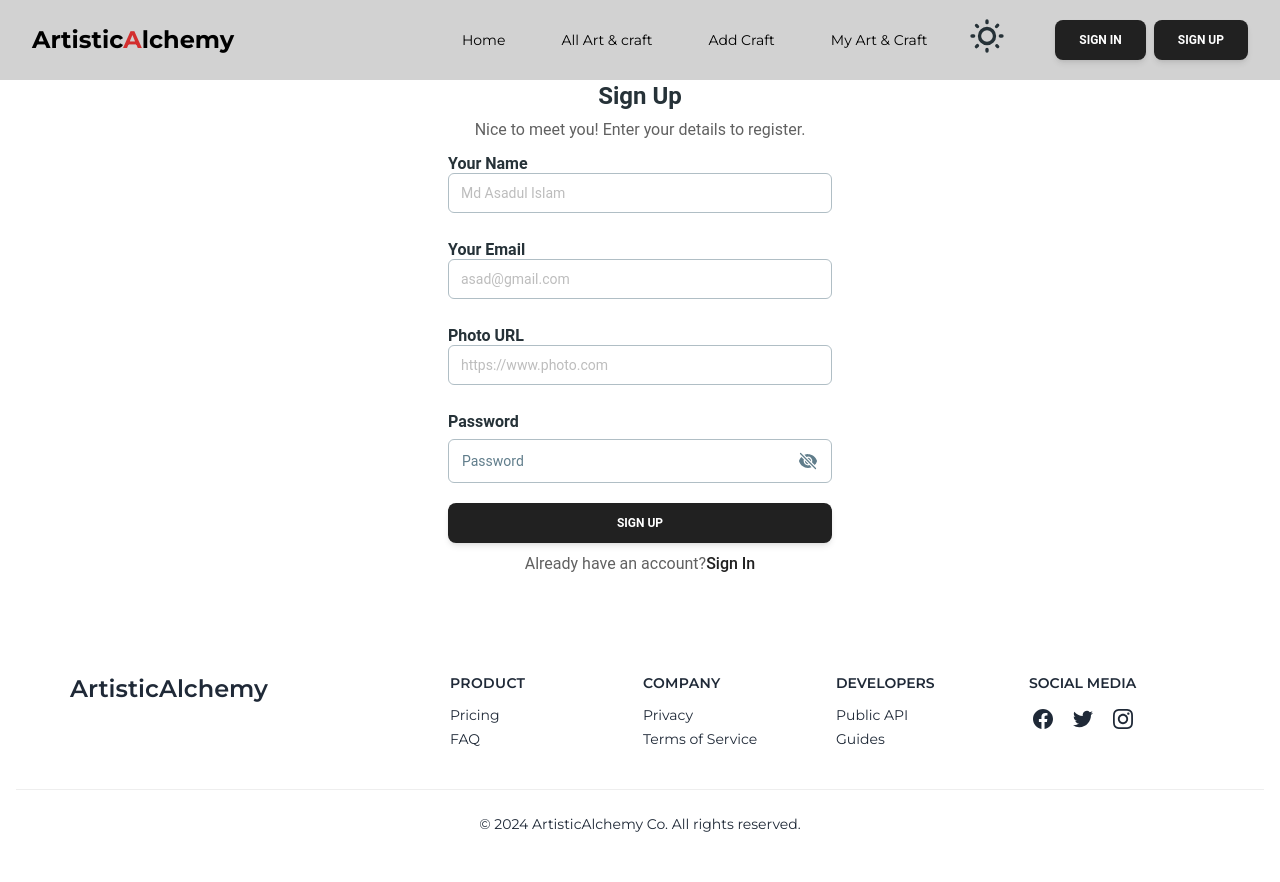
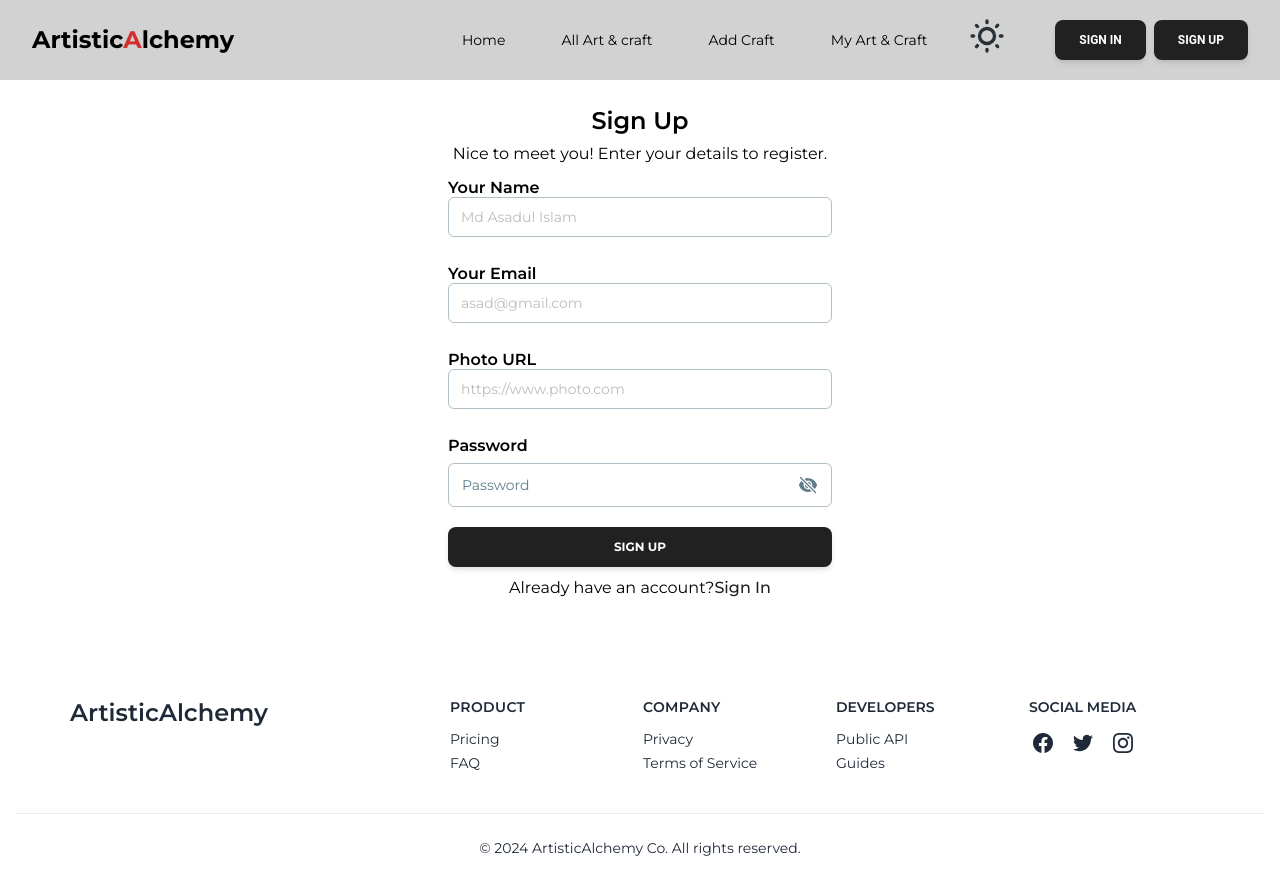
Before and after one commit to Asad9340/Artistic-Alchemy-Client, a React (Vite) app: page /signup in a window 1280 px wide. Before the commit the page ends 858 px from the top, so only its background shows below. Built offline with nearby package versions, Linux system fonts and the light colour scheme; no server answers.

Commit message:
fixes some changes

```diff
--- a/package.json
+++ b/package.json
@@ -24,6 +24,7 @@
     "react-icons": "^5.1.0",
     "react-router-dom": "^6.23.0",
     "react-simple-typewriter": "^5.0.1",
+    "react-tooltip": "^5.26.4",
     "sort-by": "^1.2.0",
     "sweetalert2": "^11.10.8",
     "swiper": "^11.1.1"
--- a/src/Pages/Home/Homepage.jsx
+++ b/src/Pages/Home/Homepage.jsx
@@ -1,3 +1,4 @@
+
 import Banner from "../../components/Banner/Banner"
 import Categories from "../../components/Categories/Categories";
 import CraftItems from "../../components/CraftItems/CraftItems"
--- a/src/Pages/SignIn/SignIn.jsx
+++ b/src/Pages/SignIn/SignIn.jsx
@@ -52,12 +52,16 @@
       });
   };
   return (
-    <div>
+    <div className=" font-fontPrimary">
       <section className="grid text-center  items-center p-8">
-        <Typography variant="h3" color="blue-gray" className="mb-2">
+        <Typography
+          variant="h3"
+          color="black"
+          className="mb-2  font-fontPrimary"
+        >
           Sign In
         </Typography>
-        <Typography className="mb-6 text-gray-600 font-normal text-[18px]">
+        <Typography className="mb-6 text-black font-normal text-[18px] font-fontPrimary">
           Enter your email and password to sign in
         </Typography>
         <form
@@ -68,7 +72,7 @@
             <label htmlFor="email">
               <Typography
                 variant="small"
-                className="mb-2 block font-medium text-gray-900"
+                className="mb-2 block font-medium text-black  font-fontPrimary"
               >
                 Your Email
               </Typography>
@@ -80,14 +84,14 @@
               type="email"
               name="email"
               label="Email"
-              className="w-full placeholder:opacity-100 focus:border-t-primary border-t-blue-gray-200"
+              className="w-full placeholder:opacity-100 focus:border-t-primary border-t-blue-gray-200  font-fontPrimary"
             />
           </div>
           <div className="mb-3">
             <label htmlFor="password">
               <Typography
                 variant="small"
-                className="mb-2 block font-medium text-gray-900"
+                className="mb-2 block font-medium text-black  font-fontPrimary"
               >
                 Password
               </Typography>
@@ -116,7 +120,7 @@
             type="submit"
             color="gray"
             size="lg"
-            className="mt-4"
+            className="mt-4  font-fontPrimary"
             fullWidth
           >
             sign in
@@ -126,30 +130,30 @@
               onClick={handleGoogleLogin}
               variant="outlined"
               size="md"
-              className="mt-4 flex  items-center justify-center gap-2"
+              className="mt-4 flex  items-center justify-center gap-2 text-black  font-fontPrimary"
               fullWidth
             >
-              <FaGoogle className="text-lg" />
+              <FaGoogle className="text-lg text-black" />
               google
             </Button>
             <Button
               onClick={handleGithubLogin}
               variant="outlined"
               size="md"
-              className="mt-4 flex  items-center justify-center gap-2"
+              className="mt-4 flex  items-center justify-center gap-2 font-fontPrimary text-black"
               fullWidth
             >
-              <FaGithub className="text-lg" />
+              <FaGithub className="text-lg text-black" />
               Github
             </Button>
           </div>
           <Typography
             variant="small"
             color="gray"
-            className="mt-4 text-center font-normal"
+            className="mt-4 text-center font-normal font-fontPrimary text-black"
           >
             Not registered?{' '}
-            <Link to="/signup" className="font-medium text-gray-900">
+            <Link to="/signup" className="font-medium text-black">
               Create account
             </Link>
           </Typography>
--- a/src/Pages/Signup/Signup.jsx
+++ b/src/Pages/Signup/Signup.jsx
@@ -43,12 +43,12 @@
   };
   return (
     <>
-      <div className="flex justify-center items-center">
+      <div className="flex justify-center items-center  font-fontPrimary mt-6">
         <div className="relative flex flex-col text-gray-700 bg-transparent shadow-none rounded-xl bg-clip-border">
-          <h4 className="block font-sans text-2xl antialiased font-semibold leading-snug tracking-normal text-blue-gray-900 text-center">
+          <h4 className="block text-2xl antialiased font-semibold leading-snug tracking-normal text-black text-center font-fontPrimary">
             Sign Up
           </h4>
-          <p className="block mt-1 font-sans text-base antialiased font-normal leading-relaxed text-gray-700 text-center">
+          <p className="block mt-1 font-fontPrimary text-base antialiased font-normal leading-relaxed text-black text-center">
             Nice to meet you! Enter your details to register.
           </p>
           <form
@@ -56,7 +56,7 @@
             className="mt-2 mb-2 w-80 sm:w-96"
           >
             <div className="flex flex-col gap-6 mb-1">
-              <h6 className="block -mb-7 font-sans text-base antialiased font-semibold leading-relaxed tracking-normal text-blue-gray-900">
+              <h6 className="block -mb-7 font-fontPrimary text-base antialiased font-semibold leading-relaxed tracking-normal text-black">
                 Your Name
               </h6>
               <div className="relative h-10 w-full min-w-[200px]">
@@ -64,11 +64,11 @@
                   type="text"
                   name="name"
                   placeholder="Md Asadul Islam"
-                  className="peer h-full w-full rounded-md border border-blue-gray-200 border-t-transparent !border-t-blue-gray-200 bg-transparent px-3 py-3 font-sans text-sm font-normal text-blue-gray-700 outline outline-0 transition-all placeholder-shown:border placeholder-shown:border-blue-gray-200 placeholder-shown:border-t-blue-gray-200 focus:border-2 focus:border-gray-900 focus:border-t-transparent focus:!border-t-gray-900 focus:outline-0 disabled:border-0 disabled:bg-blue-gray-50"
+                  className="peer h-full w-full rounded-md border border-blue-gray-200 border-t-transparent !border-t-blue-gray-200 bg-transparent px-3 py-3 text-sm font-normal text-blue-gray-700 outline outline-0 transition-all placeholder-shown:border placeholder-shown:border-blue-gray-200 placeholder-shown:border-t-blue-gray-200 focus:border-2 focus:border-gray-900 focus:border-t-transparent focus:!border-t-gray-900 focus:outline-0 disabled:border-0 disabled:bg-blue-gray-50  font-fontPrimary"
                 />
                 <label className="before:content[' '] after:content[' '] pointer-events-none absolute left-0 -top-1.5 flex h-full w-full select-none !overflow-visible truncate text-[11px] font-normal leading-tight text-gray-500 transition-all before:pointer-events-none before:mt-[6.5px] before:mr-1 before:box-border before:block before:h-1.5 before:w-2.5 before:rounded-tl-md before:border-t before:border-l before:border-blue-gray-200 before:transition-all before:content-none after:pointer-events-none after:mt-[6.5px] after:ml-1 after:box-border after:block after:h-1.5 after:w-2.5 after:flex-grow after:rounded-tr-md after:border-t after:border-r after:border-blue-gray-200 after:transition-all after:content-none peer-placeholder-shown:text-sm peer-placeholder-shown:leading-[4.1] peer-placeholder-shown:text-blue-gray-500 peer-placeholder-shown:before:border-transparent peer-placeholder-shown:after:border-transparent peer-focus:text-[11px] peer-focus:leading-tight peer-focus:text-gray-900 peer-focus:before:border-t-2 peer-focus:before:border-l-2 peer-focus:before:!border-gray-900 peer-focus:after:border-t-2 peer-focus:after:border-r-2 peer-focus:after:!border-gray-900 peer-disabled:text-transparent peer-disabled:before:border-transparent peer-disabled:after:border-transparent peer-disabled:peer-placeholder-shown:text-blue-gray-500"></label>
               </div>
-              <h6 className="block -mb-7 font-sans text-base antialiased font-semibold leading-relaxed tracking-normal text-blue-gray-900">
+              <h6 className="block -mb-7  font-fontPrimary text-base antialiased font-semibold leading-relaxed tracking-normal text-black">
                 Your Email
               </h6>
               <div className="relative h-10 w-full min-w-[200px]">
@@ -77,11 +77,11 @@
                   name="email"
                   required
                   placeholder="asad@gmail.com"
-                  className="peer h-full w-full rounded-md border border-blue-gray-200 border-t-transparent !border-t-blue-gray-200 bg-transparent px-3 py-3 font-sans text-sm font-normal text-blue-gray-700 outline outline-0 transition-all placeholder-shown:border placeholder-shown:border-blue-gray-200 placeholder-shown:border-t-blue-gray-200 focus:border-2 focus:border-gray-900 focus:border-t-transparent focus:!border-t-gray-900 focus:outline-0 disabled:border-0 disabled:bg-blue-gray-50"
+                  className="peer h-full w-full rounded-md border border-blue-gray-200 border-t-transparent !border-t-blue-gray-200 bg-transparent px-3 py-3  text-sm font-normal text-blue-gray-700 outline outline-0 transition-all placeholder-shown:border placeholder-shown:border-blue-gray-200 placeholder-shown:border-t-blue-gray-200 focus:border-2 focus:border-gray-900 focus:border-t-transparent focus:!border-t-gray-900 focus:outline-0 disabled:border-0 disabled:bg-blue-gray-50  font-fontPrimary"
                 />
                 <label className="before:content[' '] after:content[' '] pointer-events-none absolute left-0 -top-1.5 flex h-full w-full select-none !overflow-visible truncate text-[11px] font-normal leading-tight text-gray-500 transition-all before:pointer-events-none before:mt-[6.5px] before:mr-1 before:box-border before:block before:h-1.5 before:w-2.5 before:rounded-tl-md before:border-t before:border-l before:border-blue-gray-200 before:transition-all before:content-none after:pointer-events-none after:mt-[6.5px] after:ml-1 after:box-border after:block after:h-1.5 after:w-2.5 after:flex-grow after:rounded-tr-md after:border-t after:border-r after:border-blue-gray-200 after:transition-all after:content-none peer-placeholder-shown:text-sm peer-placeholder-shown:leading-[4.1] peer-placeholder-shown:text-blue-gray-500 peer-placeholder-shown:before:border-transparent peer-placeholder-shown:after:border-transparent peer-focus:text-[11px] peer-focus:leading-tight peer-focus:text-gray-900 peer-focus:before:border-t-2 peer-focus:before:border-l-2 peer-focus:before:!border-gray-900 peer-focus:after:border-t-2 peer-focus:after:border-r-2 peer-focus:after:!border-gray-900 peer-disabled:text-transparent peer-disabled:before:border-transparent peer-disabled:after:border-transparent peer-disabled:peer-placeholder-shown:text-blue-gray-500"></label>
               </div>
-              <h6 className="block -mb-7 font-sans text-base antialiased font-semibold leading-relaxed tracking-normal text-blue-gray-900">
+              <h6 className="block -mb-7  font-fontPrimary text-base antialiased font-semibold leading-relaxed tracking-normal text-black">
                 Photo URL
               </h6>
               <div className="relative h-10 w-full min-w-[200px]">
@@ -89,11 +89,11 @@
                   type="text"
                   name="photoURL"
                   placeholder="https://www.photo.com"
-                  className="peer h-full w-full rounded-md border border-blue-gray-200 border-t-transparent !border-t-blue-gray-200 bg-transparent px-3 py-3 font-sans text-sm font-normal text-blue-gray-700 outline outline-0 transition-all placeholder-shown:border placeholder-shown:border-blue-gray-200 placeholder-shown:border-t-blue-gray-200 focus:border-2 focus:border-gray-900 focus:border-t-transparent focus:!border-t-gray-900 focus:outline-0 disabled:border-0 disabled:bg-blue-gray-50"
+                  className="peer h-full w-full rounded-md border border-blue-gray-200 border-t-transparent !border-t-blue-gray-200 bg-transparent px-3 py-3  text-sm font-normal text-blue-gray-700 outline outline-0 transition-all placeholder-shown:border placeholder-shown:border-blue-gray-200 placeholder-shown:border-t-blue-gray-200 focus:border-2 focus:border-gray-900 focus:border-t-transparent focus:!border-t-gray-900 focus:outline-0 disabled:border-0 disabled:bg-blue-gray-50  font-fontPrimary"
                 />
                 <label className="before:content[' '] after:content[' '] pointer-events-none absolute left-0 -top-1.5 flex h-full w-full select-none !overflow-visible truncate text-[11px] font-normal leading-tight text-gray-500 transition-all before:pointer-events-none before:mt-[6.5px] before:mr-1 before:box-border before:block before:h-1.5 before:w-2.5 before:rounded-tl-md before:border-t before:border-l before:border-blue-gray-200 before:transition-all before:content-none after:pointer-events-none after:mt-[6.5px] after:ml-1 after:box-border after:block after:h-1.5 after:w-2.5 after:flex-grow after:rounded-tr-md after:border-t after:border-r after:border-blue-gray-200 after:transition-all after:content-none peer-placeholder-shown:text-sm peer-placeholder-shown:leading-[4.1] peer-placeholder-shown:text-blue-gray-500 peer-placeholder-shown:before:border-transparent peer-placeholder-shown:after:border-transparent peer-focus:text-[11px] peer-focus:leading-tight peer-focus:text-gray-900 peer-focus:before:border-t-2 peer-focus:before:border-l-2 peer-focus:before:!border-gray-900 peer-focus:after:border-t-2 peer-focus:after:border-r-2 peer-focus:after:!border-gray-900 peer-disabled:text-transparent peer-disabled:before:border-transparent peer-disabled:after:border-transparent peer-disabled:peer-placeholder-shown:text-blue-gray-500"></label>
               </div>
-              <h6 className="block -mb-5 font-sans text-base antialiased font-semibold leading-relaxed tracking-normal text-blue-gray-900">
+              <h6 className="block -mb-5  font-fontPrimary text-base antialiased font-semibold leading-relaxed tracking-normal text-black">
                 Password
               </h6>
               <div className="relative h-10 w-full min-w-[200px]">
@@ -113,19 +113,19 @@
                     </i>
                   }
                 />
-                <label className="before:content[' '] after:content[' '] pointer-events-none absolute left-0 -top-1.5 flex h-full w-full select-none !overflow-visible truncate text-[11px] font-normal leading-tight text-gray-500 transition-all before:pointer-events-none before:mt-[6.5px] before:mr-1 before:box-border before:block before:h-1.5 before:w-2.5 before:rounded-tl-md before:border-t before:border-l before:border-blue-gray-200 before:transition-all before:content-none after:pointer-events-none after:mt-[6.5px] after:ml-1 after:box-border after:block after:h-1.5 after:w-2.5 after:flex-grow after:rounded-tr-md after:border-t after:border-r after:border-blue-gray-200 after:transition-all after:content-none peer-placeholder-shown:text-sm peer-placeholder-shown:leading-[4.1] peer-placeholder-shown:text-blue-gray-500 peer-placeholder-shown:before:border-transparent peer-placeholder-shown:after:border-transparent peer-focus:text-[11px] peer-focus:leading-tight peer-focus:text-gray-900 peer-focus:before:border-t-2 peer-focus:before:border-l-2 peer-focus:before:!border-gray-900 peer-focus:after:border-t-2 peer-focus:after:border-r-2 peer-focus:after:!border-gray-900 peer-disabled:text-transparent peer-disabled:before:border-transparent peer-disabled:after:border-transparent peer-disabled:peer-placeholder-shown:text-blue-gray-500"></label>
+                <label className="before:content[' '] after:content[' '] pointer-events-none absolute left-0 -top-1.5 flex h-full w-full select-none !overflow-visible truncate text-[11px] font-normal leading-tight text-gray-500 transition-all before:pointer-events-none before:mt-[6.5px] before:mr-1 before:box-border before:block before:h-1.5 before:w-2.5 before:rounded-tl-md before:border-t before:border-l before:border-blue-gray-200 before:transition-all before:content-none after:pointer-events-none after:mt-[6.5px] after:ml-1 after:box-border after:block after:h-1.5 after:w-2.5 after:flex-grow after:rounded-tr-md after:border-t after:border-r after:border-blue-gray-200 after:transition-all after:content-none peer-placeholder-shown:text-sm peer-placeholder-shown:leading-[4.1] peer-placeholder-shown:text-blue-gray-500 peer-placeholder-shown:before:border-transparent peer-placeholder-shown:after:border-transparent peer-focus:text-[11px] peer-focus:leading-tight peer-focus:text-gray-900 peer-focus:before:border-t-2 peer-focus:before:border-l-2 peer-focus:before:!border-gray-900 peer-focus:after:border-t-2 peer-focus:after:border-r-2 peer-focus:after:!border-gray-900 peer-disabled:text-transparent peer-disabled:before:border-transparent peer-disabled:after:border-transparent peer-disabled:peer-placeholder-shown:text-blue-gray-500  font-fontPrimary"></label>
                 <p className="text-red-700">
                   <small>{error ? error : ''}</small>
                 </p>
               </div>
             </div>
             <button
-              className="mt-6 block w-full select-none rounded-lg bg-gray-900 py-3 px-6 text-center align-middle font-sans text-xs font-bold uppercase text-white shadow-md shadow-gray-900/10 transition-all hover:shadow-lg hover:shadow-gray-900/20 focus:opacity-[0.85] focus:shadow-none active:opacity-[0.85] active:shadow-none disabled:pointer-events-none disabled:opacity-50 disabled:shadow-none"
+              className="mt-6 block w-full select-none rounded-lg bg-gray-900 py-3 px-6 text-center align-middle text-xs font-bold uppercase text-white shadow-md shadow-gray-900/10 transition-all hover:shadow-lg hover:shadow-gray-900/20 focus:opacity-[0.85] focus:shadow-none active:opacity-[0.85] active:shadow-none disabled:pointer-events-none disabled:opacity-50 disabled:shadow-none  font-fontPrimary"
               type="submit"
             >
               sign up
             </button>
-            <p className="block mt-2 font-sans text-base antialiased font-normal leading-relaxed text-center text-gray-700">
+            <p className="block mt-2 font-fontPrimary text-base antialiased font-normal leading-relaxed text-center text-black">
               Already have an account?
               <Link to="/signin" className="font-medium text-gray-900">
                 Sign In
--- a/src/components/Categories/Categories.jsx
+++ b/src/components/Categories/Categories.jsx
@@ -1,5 +1,6 @@
 import { useEffect, useState } from "react"
 import Category from "./Category";
+import Loader from "../Spinner/Loader";
 
 function Categories() {
   const [categories, setCategories] = useState([]);
@@ -15,7 +16,9 @@
       <h2 className="text-3xl md:text-4xl lg:text-5xl font-semibold md:font-bold text-center">Categories</h2>
       <div className="grid gap-3 grid-cols-1 md:grid-cols-3 mt-6 md:mt-8">
         {
-          categories.map(category=><Category key={category._id} category={category} />)
+          categories?
+            categories.map(category => <Category key={category._id} category={category} />) :
+            <Loader/>
       }
       </div>
     </div>
--- a/src/components/SupportService/SupportService.jsx
+++ b/src/components/SupportService/SupportService.jsx
@@ -42,7 +42,7 @@
             </Button>
           </div>
         </div>
-        <div className="border p-4 md:p-5 rounded-md  space-y-2">
+        <div className="border p-4 md:p-5 rounded-md  space-y-2 flex flex-col justify-between items-center">
           <div className="text-center">
             <div className="inline-block p-4 rounded-lg bg-[#4C4452]">
               <AiFillLike className="text-white text-3xl" />
--- a/src/components/Update/Update.jsx
+++ b/src/components/Update/Update.jsx
@@ -124,7 +124,9 @@
                 defaultValue={subcategory_name}
               >
                 <option value="Embroidery">Embroidery</option>
-                <option value="Knitting">Knitting & Crocheting</option>
+                <option value="Knitting & Crocheting">
+                  Knitting & Crocheting
+                </option>
                 <option value="Quilting">Quilting</option>
                 <option value="Beadwork">Beadwork</option>
                 <option value="Tie-Dyeing">Tie-Dyeing</option>
@@ -244,7 +246,7 @@
                 defaultValue={stock_status}
               >
                 <option value="In Stock">In stock</option>
-                <option value="made To Order">Made to Order</option>
+                <option value="Made To Order">Made to Order</option>
               </select>
             </div>
           </div>
```
Also changed, not shown: src/components/CraftItems/CraftItems.jsx (+6 -2 lines), src/components/Details/Details.jsx (+13 -4 lines), src/index.css (line endings or trailing spaces), 1 other file (tests, documents, lock files or other folders).
